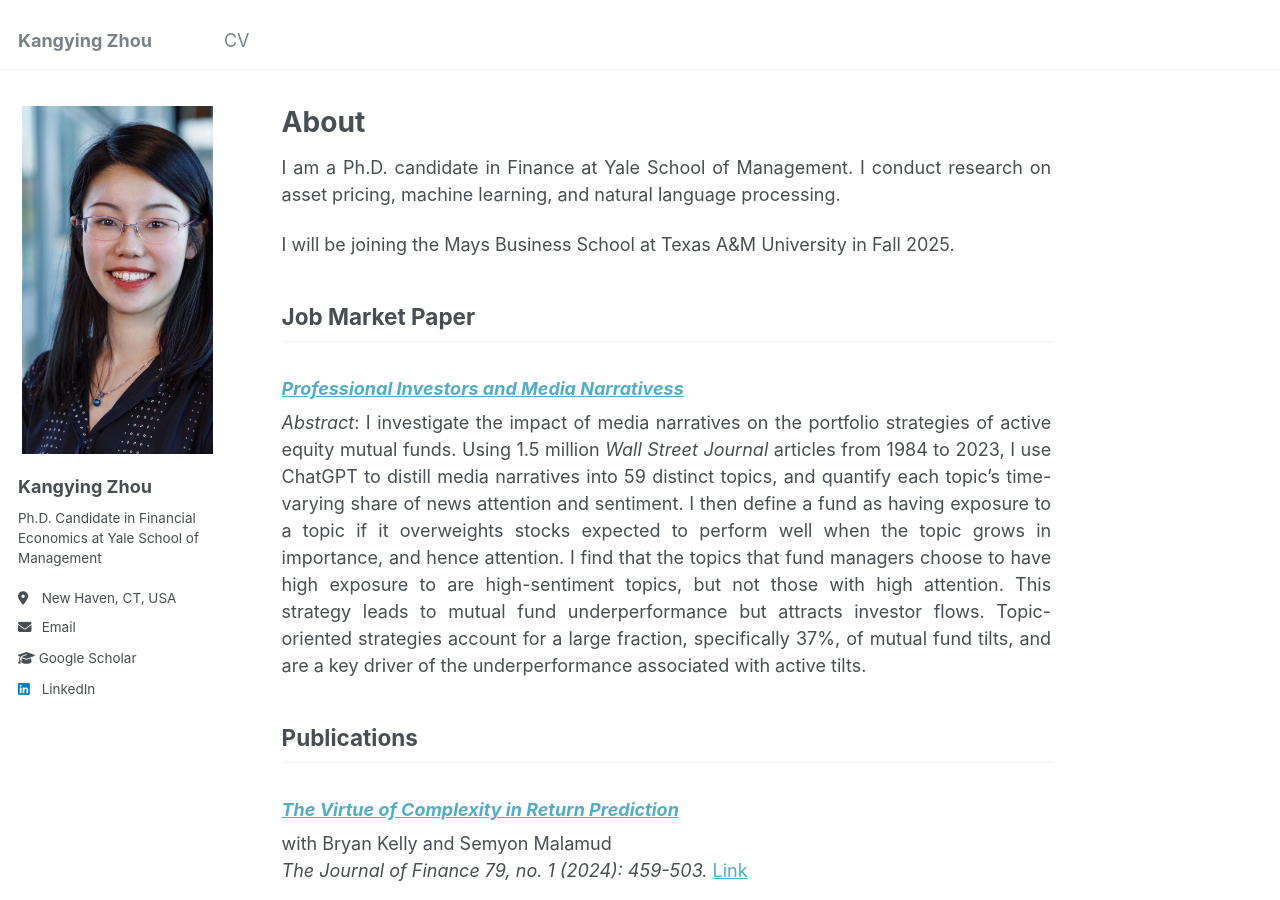
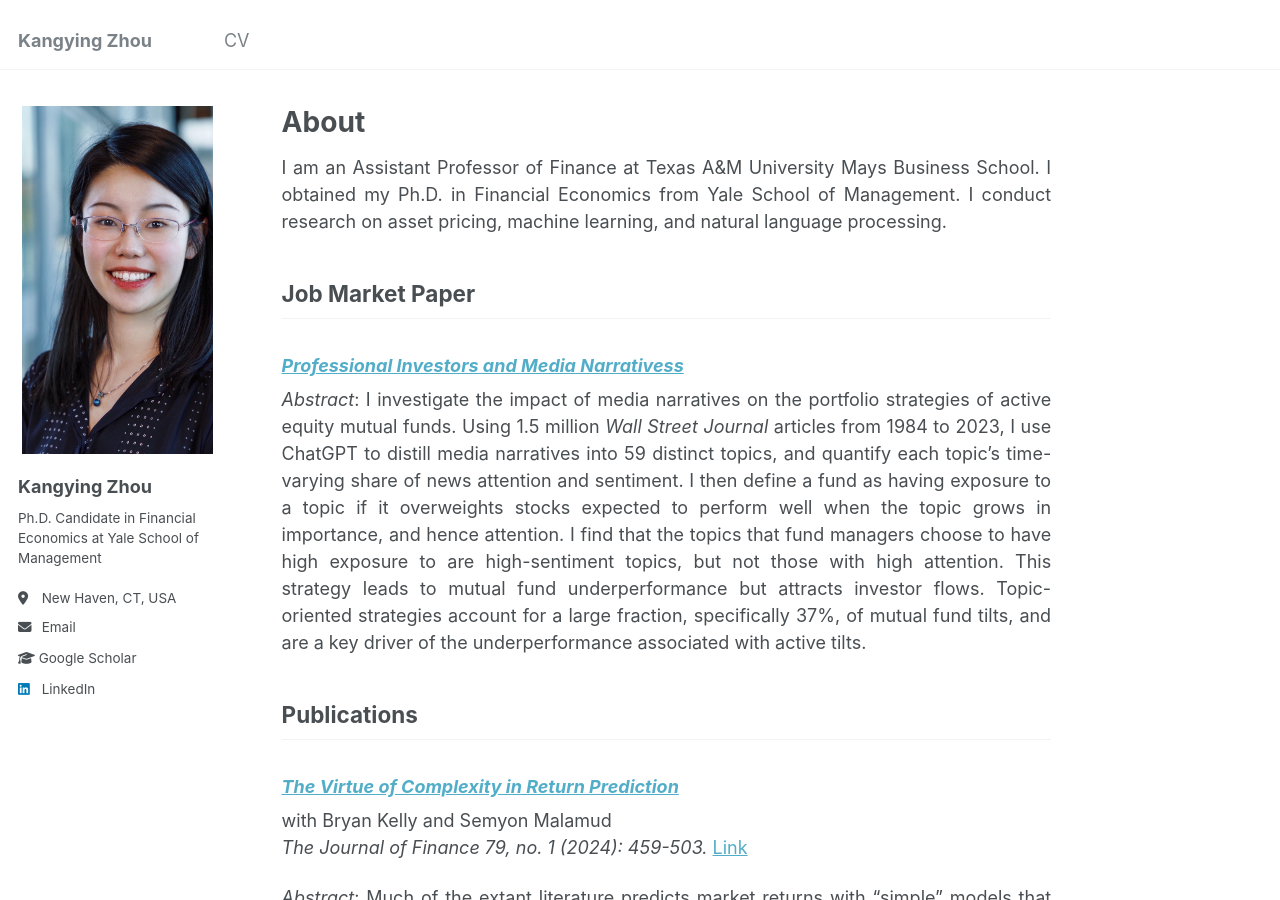
Before and after one commit to rosieli5/rosieli5.github.io, a Jekyll site: the page built from _pages/about.md, in a window 1280 px wide and 900 px high. Built offline with Jekyll 4.4.1, drawn with Linux system fonts in a browser that asks for light colours.

Commit message:
Update about.md

```diff
--- a/_pages/about.md
+++ b/_pages/about.md
@@ -9,10 +9,10 @@ redirect_from:
 ---
 <div style="text-align: justify;" markdown="1">
 # About
-I am a Ph.D. candidate in Finance at Yale School of Management. I conduct research on asset pricing, machine learning, and natural language processing.
+I am an Assistant Professor of Finance at Texas A&M University Mays Business School. I obtained my Ph.D. in Financial Economics from Yale School of Management. I conduct research on asset pricing, machine learning, and natural language processing.
 <!-- Before Yale, I earned an M.S. in Financial Mathematics from the University of Chicago and a B.S. in Economics from Huazhong University of Science and Technology. -->
 
-I will be joining the Mays Business School at Texas A&M University in Fall 2025.
+<!-- I will be joining the Mays Business School at Texas A&M University in Fall 2025. -->
 
 
 ## Job Market Paper
```
